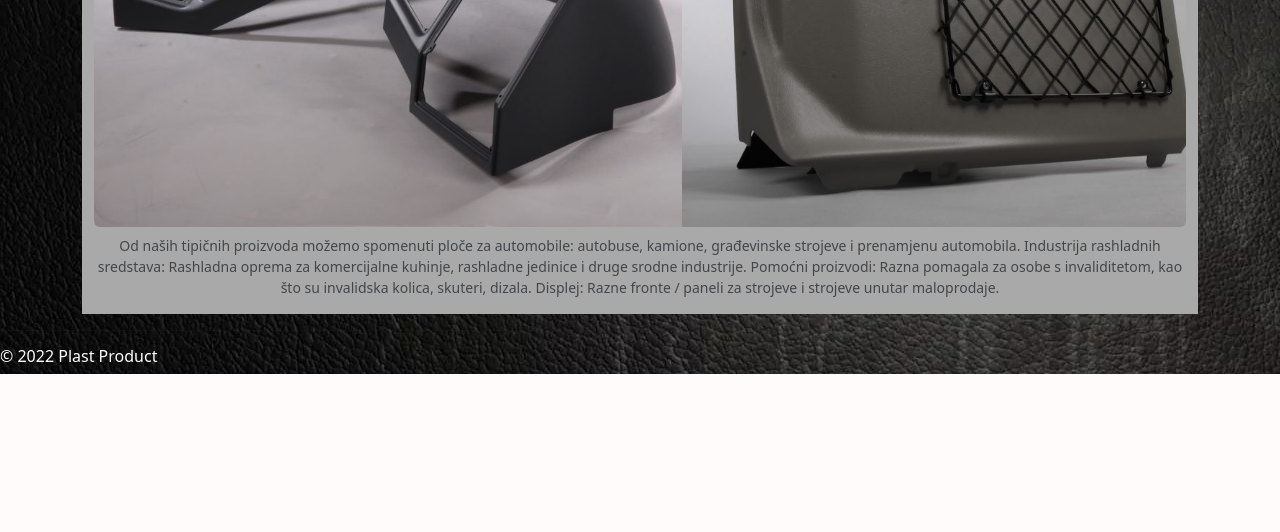
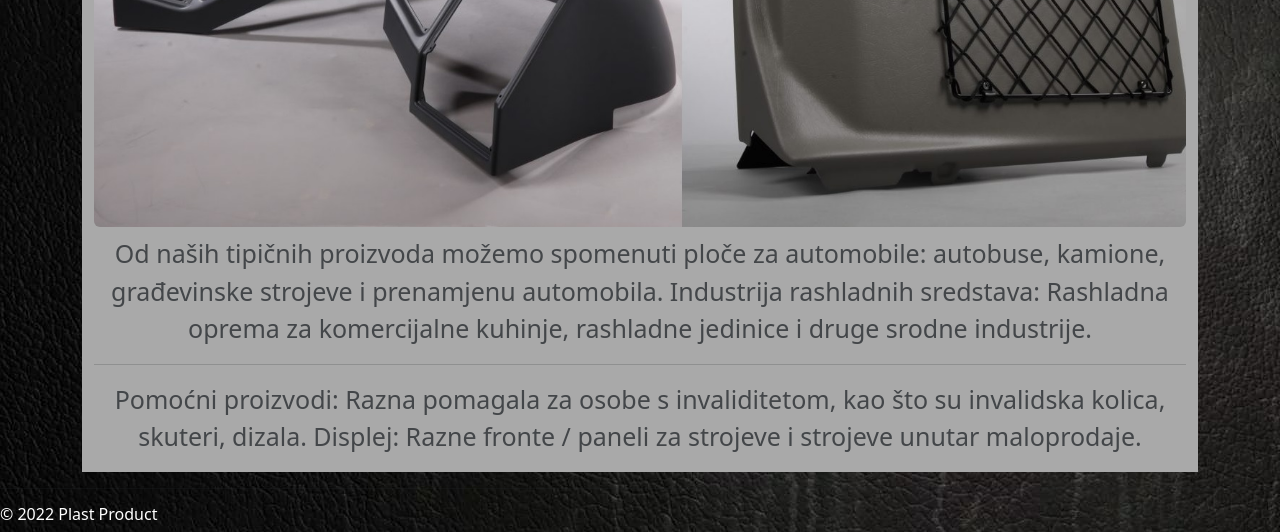
Before and after one commit to nduric92/Home-practice, a PHP site: page / in a window 1280 px wide. Shown: the part 1186-1718 px from the top of the page. Before the commit the page ends 1560 px from the top, so only its background shows below. Run offline with PHP 8.4, Linux system fonts and the light colour scheme.

Commit message:
update index

```diff
--- a/zimskazadaca/bootstrap.hr/index.php
+++ b/zimskazadaca/bootstrap.hr/index.php
@@ -16,17 +16,11 @@
                 Veličina redovne serije kreće se od 50 do 10 000 jedinica godišnje. Proces karakteriziraju niski troškovi alata, niski početni troškovi, kratka vremena i visok stupanj fleksibilnosti u pogledu odabira materijala.
                 <br><br>
               <img src="slike/produkt.jpeg" class="figure-img img-fluid rounded" alt="">
-              <figcaption class="figure-caption" style="font: size 25px;">
-              Od naših tipičnih proizvoda možemo spomenuti ploče za automobile: autobuse, kamione, građevinske strojeve i prenamjenu automobila. Industrija rashladnih sredstava: Rashladna oprema za komercijalne kuhinje, rashladne jedinice i druge srodne industrije. Pomoćni proizvodi: Razna pomagala za osobe s invaliditetom, kao što su invalidska kolica, skuteri, dizala. Displej: Razne fronte / paneli za strojeve i strojeve unutar maloprodaje.
+              <figcaption class="figure-caption" style="font-size: 25px;">
+              Od naših tipičnih proizvoda možemo spomenuti ploče za automobile: autobuse, kamione, građevinske strojeve i prenamjenu automobila. Industrija rashladnih sredstava: Rashladna oprema za komercijalne kuhinje, rashladne jedinice i druge srodne industrije.<br>
+              <hr>Pomoćni proizvodi: Razna pomagala za osobe s invaliditetom, kao što su invalidska kolica, skuteri, dizala. Displej: Razne fronte / paneli za strojeve i strojeve unutar maloprodaje.
               </figcaption>
             </figure>
-        </div>
-    </div>
-
-    <div class="container">
-        <div class="container text-center" style="background-color:darkgrey;">
-
-
         </div>
     </div>
 
```
